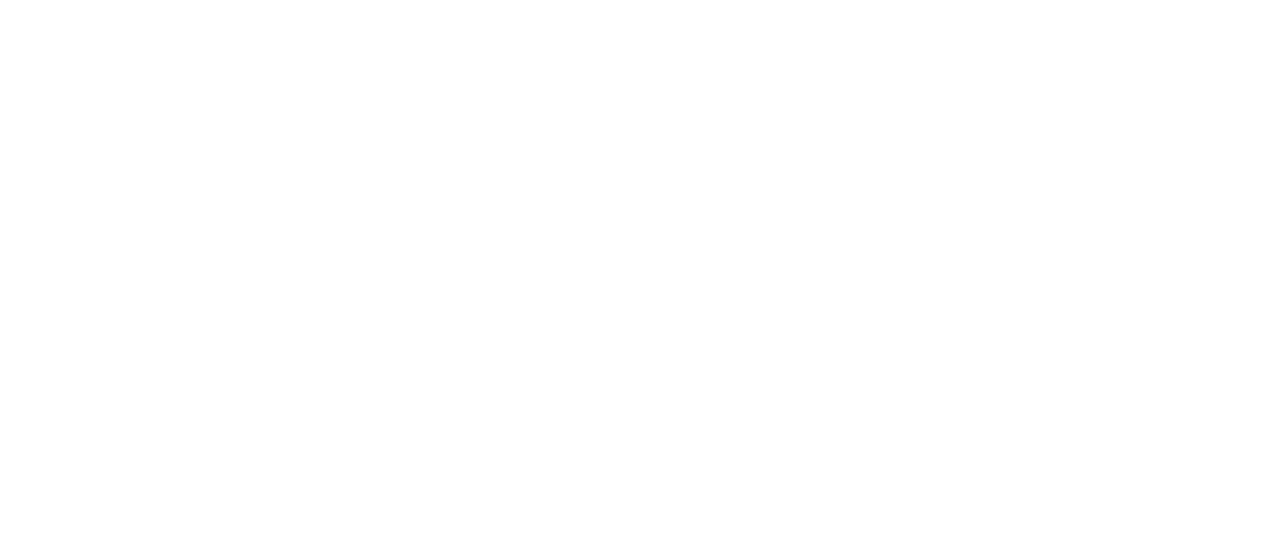
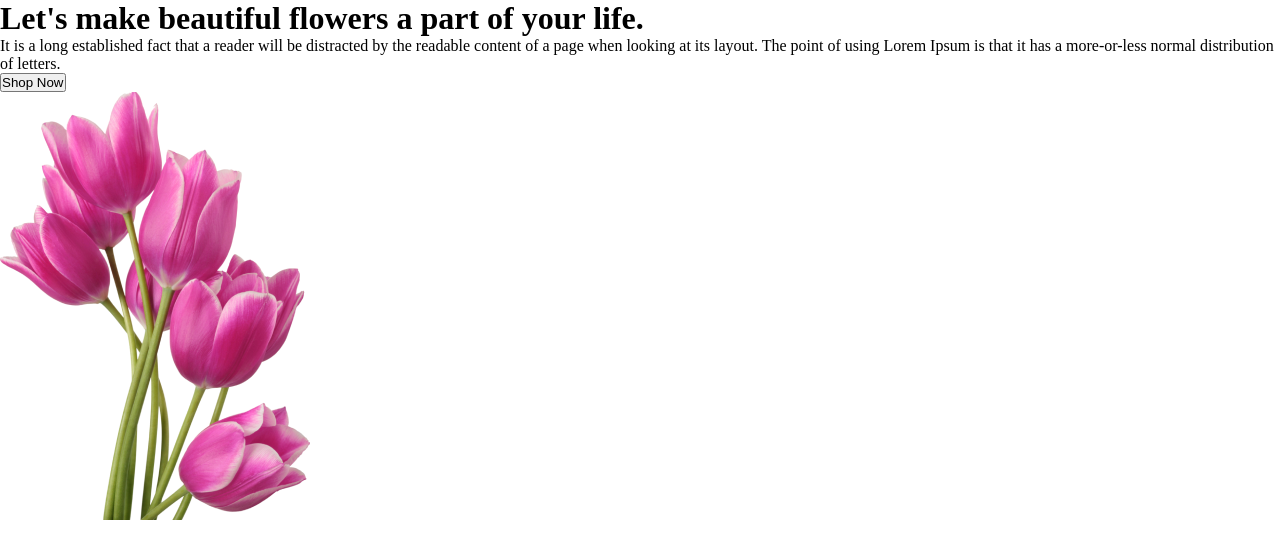
Before and after one commit to Roozaaa/Flower_Shop, a plain HTML site: page index.html in a window 1280 px wide. Drawn offline with Linux system fonts and the light colour scheme.

Commit message:
header html completed

```diff
--- a/index.html
+++ b/index.html
@@ -11,9 +11,12 @@
     <header>
         <div class="head">
             <div class="content">
-
+                <h1>Let's make beautiful flowers a part of your life.</h1>
+                <p>It is a long established fact that a reader will be distracted by the readable content of a page when looking at its layout. The point of using Lorem Ipsum is that it has a more-or-less normal distribution of letters.</p>
+                <button class="primary_button">Shop Now</button>
             </div>
             <div class="image">
+                <img src="Flower Asset/pngwing 6.png" alt="">
 
             </div>
         </div>
```
